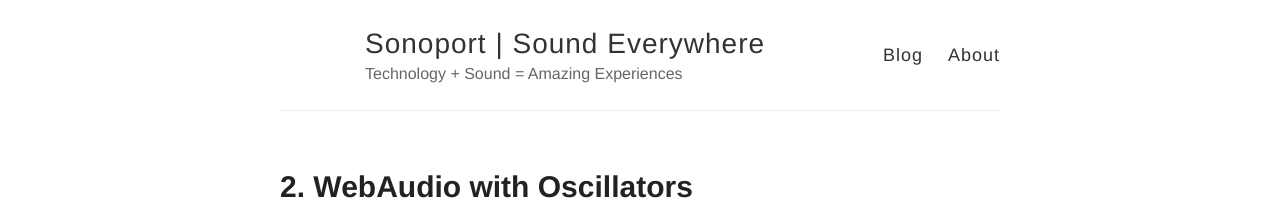
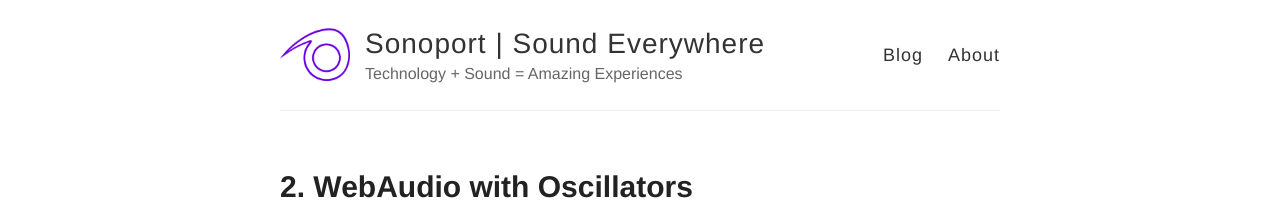
Before and after one commit to Sonoport/sonoport.github.io, a Jekyll site: the page built from index.html, in a window 1280 px wide. Shown: the top 218 px of the page. Built offline with Jekyll 4.4.1, drawn with Linux system fonts in a browser that asks for light colours; Markdown is read by kramdown in place of the engine named in the settings.

Commit message:
added sonoport logo

```diff
--- a/_config.yml
+++ b/_config.yml
@@ -9,7 +9,7 @@ name: Sonoport | Sound Everywhere
 description: Technology + Sound = Amazing Experiences
 
 # URL of your avatar or profile pic (you could use your GitHub profile pic)
-# avatar:
+avatar: //sonoport.github.io/images/sonoport-mark-100px_360.png
 
 #
 # Flags below are optional
```
Also changed, not shown: images/sonoport-mark-100px_360.png (added).
